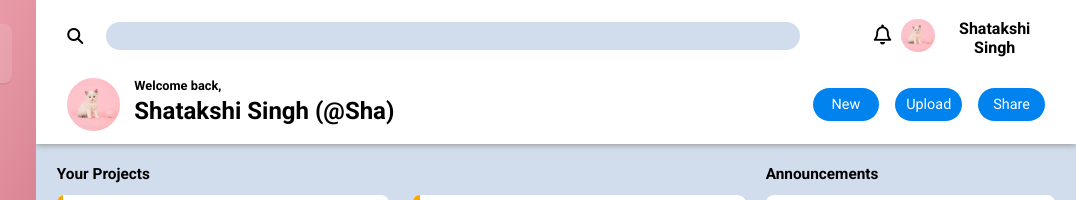
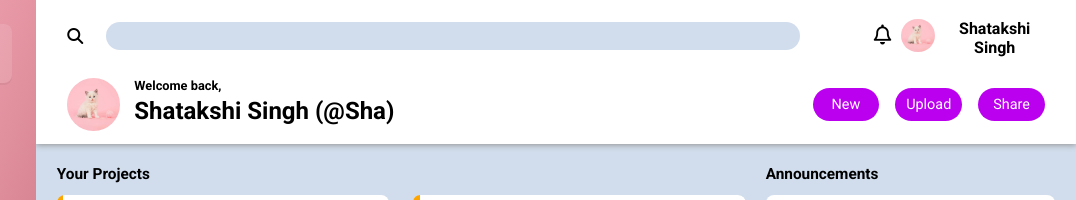
Before and after one commit to Shatakshi0601/Dashboard, a plain HTML site: page index.html in a window 1280 px wide. Shown: the top 200 px of the page, 204-1280 px from the left. Drawn offline with Linux system fonts and the light colour scheme.

Commit message:
Update style.css with new content

```diff
--- a/style.css
+++ b/style.css
@@ -180,7 +180,7 @@ body {
 }
 
 #actions button {
-    background-color: rgb(0, 131, 239);
+    background-color: rgb(187, 0, 239);
     border: 0;
     border-radius: 3vmin;
     color: white;
```
